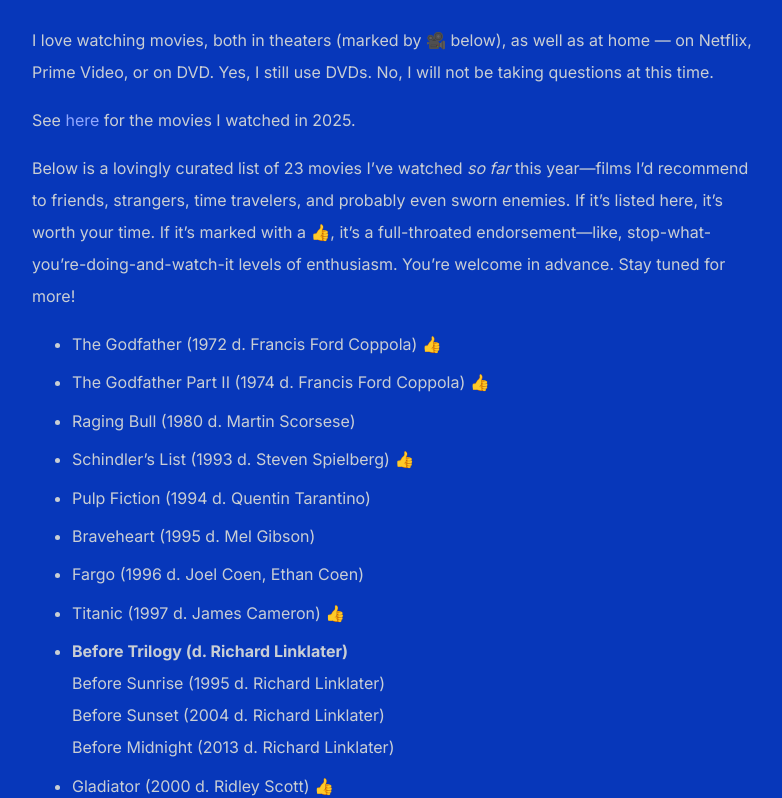
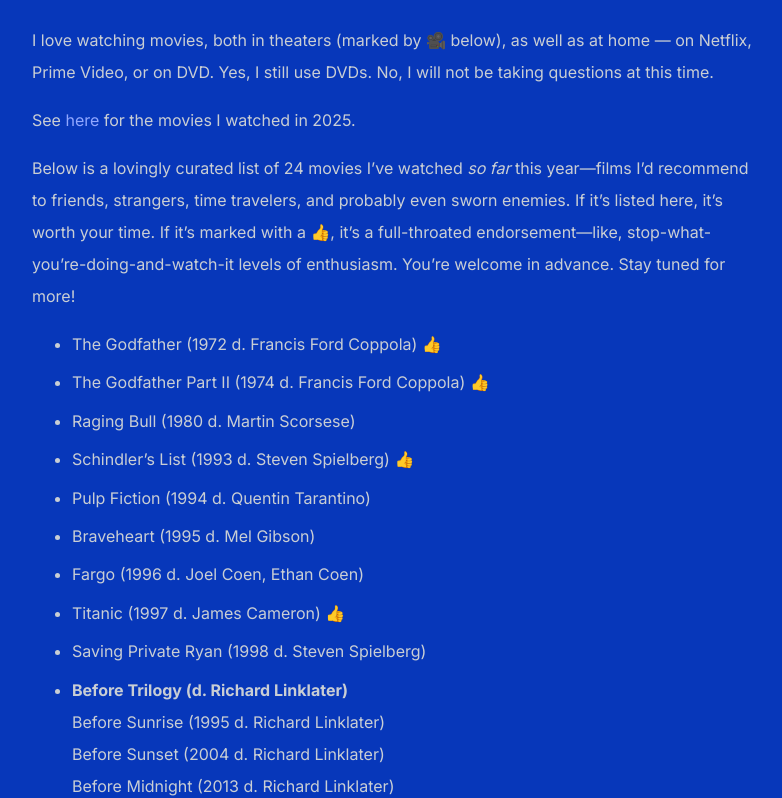
Before and after one commit to shihankanungo/shihankanungo.github.io, a Jekyll site: the page built from movies.md, in a window 1280 px wide and 900 px high, scrolled down 898 px, cut to the strip 102-900 px from the top of the window. Shown: the whole strip, without its empty margins (248-1030 px from the left). Built offline with Jekyll 4.4.1, drawn with Linux system fonts in a browser that asks for light colours; some of the changed text lies outside the part shown.

Commit message:
Update movie count from 23 to 24 in movies.md

```diff
--- a/movies.md
+++ b/movies.md
@@ -14,7 +14,7 @@
 
 See [here](https://shihankanungo.github.io/wrapped-2025#movies) for the movies I watched in 2025.
 
-Below is a lovingly curated list of 23 movies I've watched *so far* this year&mdash;films I'd recommend to friends, strangers, time travelers, and probably even sworn enemies. If it’s listed here, it’s worth your time. If it’s marked with a 👍, it's a full-throated endorsement&mdash;like, stop-what-you're-doing-and-watch-it levels of enthusiasm. You're welcome in advance. Stay tuned for more!
+Below is a lovingly curated list of 24 movies I've watched *so far* this year&mdash;films I'd recommend to friends, strangers, time travelers, and probably even sworn enemies. If it’s listed here, it’s worth your time. If it’s marked with a 👍, it's a full-throated endorsement&mdash;like, stop-what-you're-doing-and-watch-it levels of enthusiasm. You're welcome in advance. Stay tuned for more!
 
 - The Godfather (1972 d. Francis Ford Coppola) 👍
 - The Godfather Part II (1974 d. Francis Ford Coppola) 👍
@@ -24,6 +24,7 @@
 - Braveheart (1995 d. Mel Gibson)
 - Fargo (1996 d. Joel Coen, Ethan Coen)
 - Titanic (1997 d. James Cameron) 👍
+- Saving Private Ryan (1998 d. Steven Spielberg)
 - **Before Trilogy (d. Richard Linklater)** <br>
   Before Sunrise (1995 d. Richard Linklater) <br>
   Before Sunset (2004 d. Richard Linklater) <br>
```
Also changed, not shown: other parts of movies.md (+0 -1 lines).
